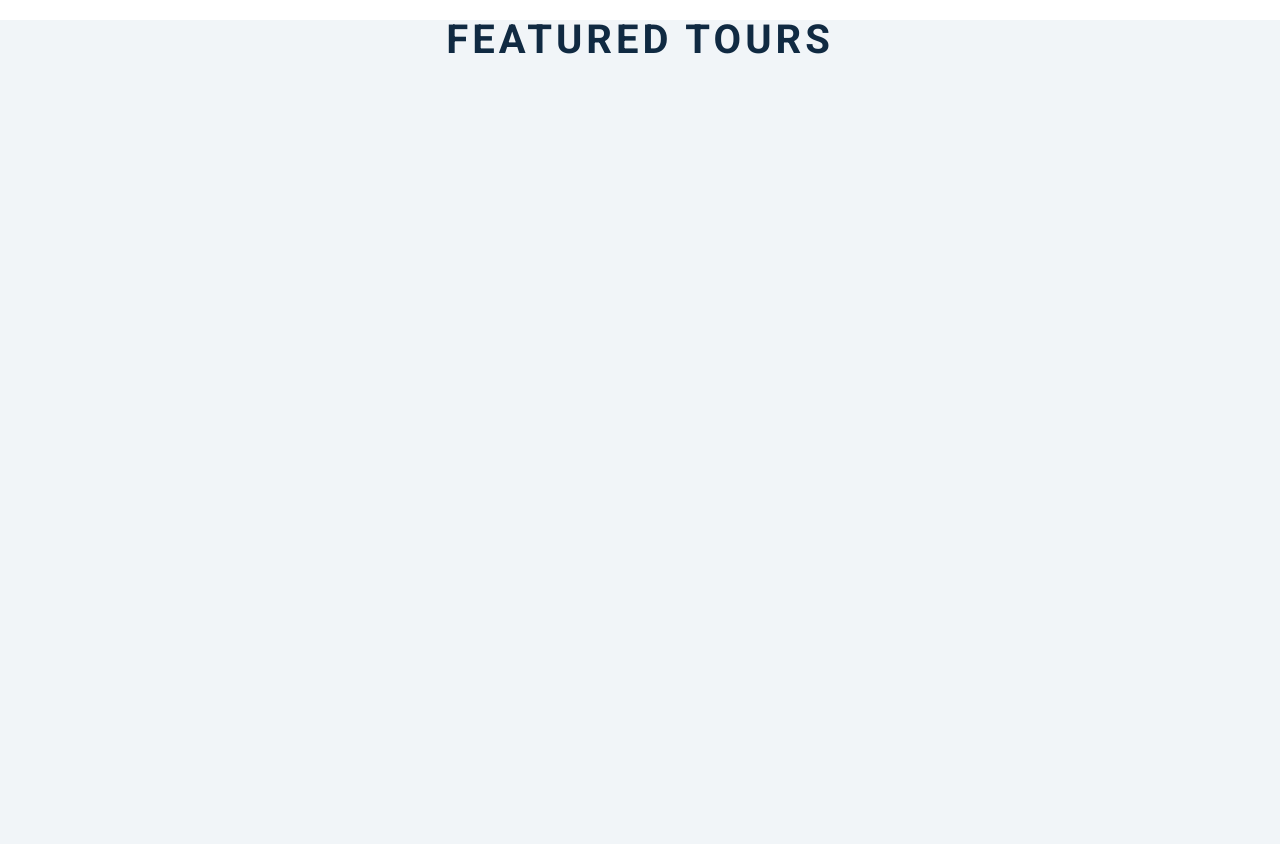
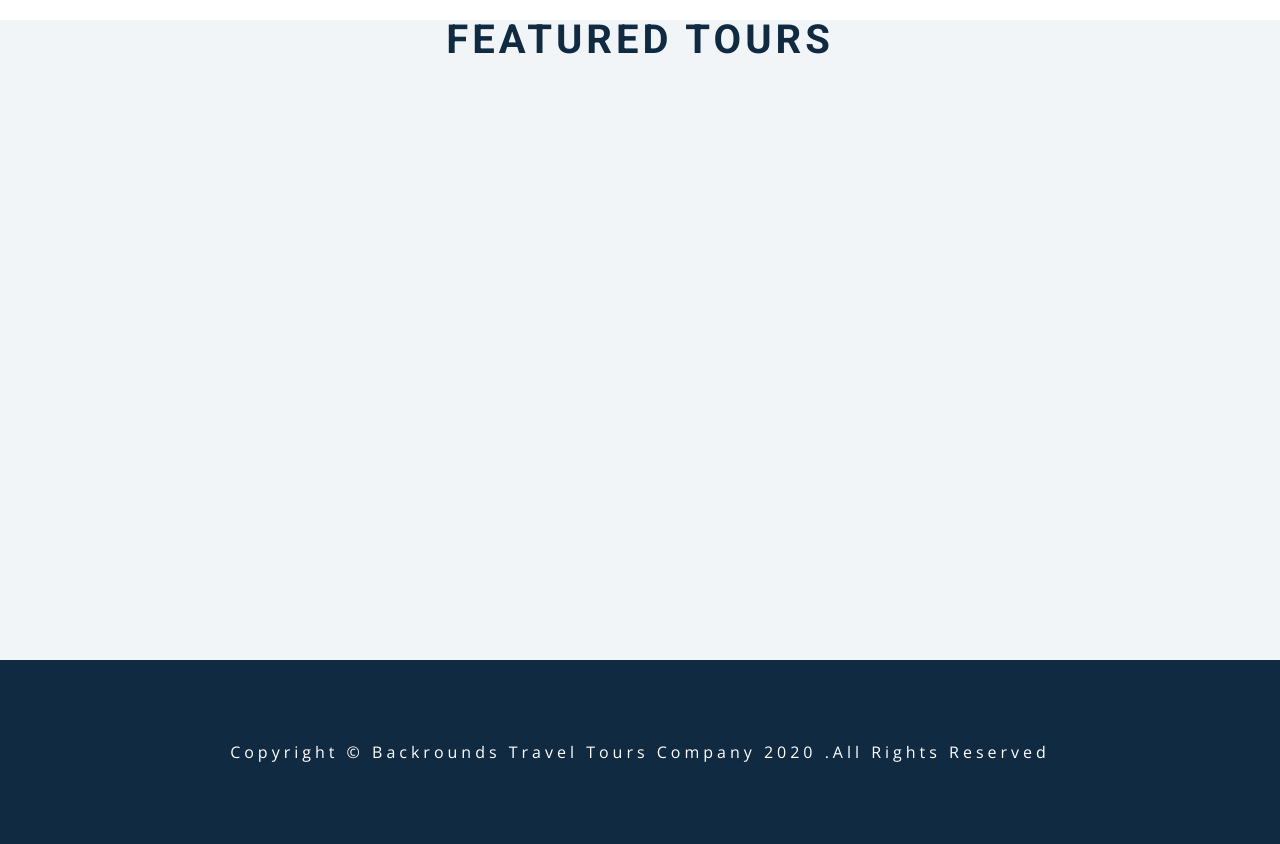
Before and after one commit to Geachie/scroll-project-js, a plain HTML site: page index.html in a window 1280 px wide. Shown: the part 2142-2986 px from the top of the page. Before the commit the page ends 2802 px from the top, so only its background shows below. Drawn offline with nearby package versions, Linux system fonts and the light colour scheme.

Commit message:
Add footer html

```diff
--- a/index.html
+++ b/index.html
@@ -75,6 +75,15 @@
         <h2>featured <span></span>tours</h2>
       </div>
      </section>
+     <!-- footer -->
+     <footer class="section">
+       <p>
+        copyright &copy backrounds travel tours company <span class="date">2020</span>
+        .all rights reserved
+       </p>
+     </footer>
+     <!-- back to top -->
+     <a href="#home" class="scroll-link top-link"><i class="fas fa-arrow-up"></i></a>
     <!-- javascript -->
     <script src="app.js"></script>
   </body>
```
